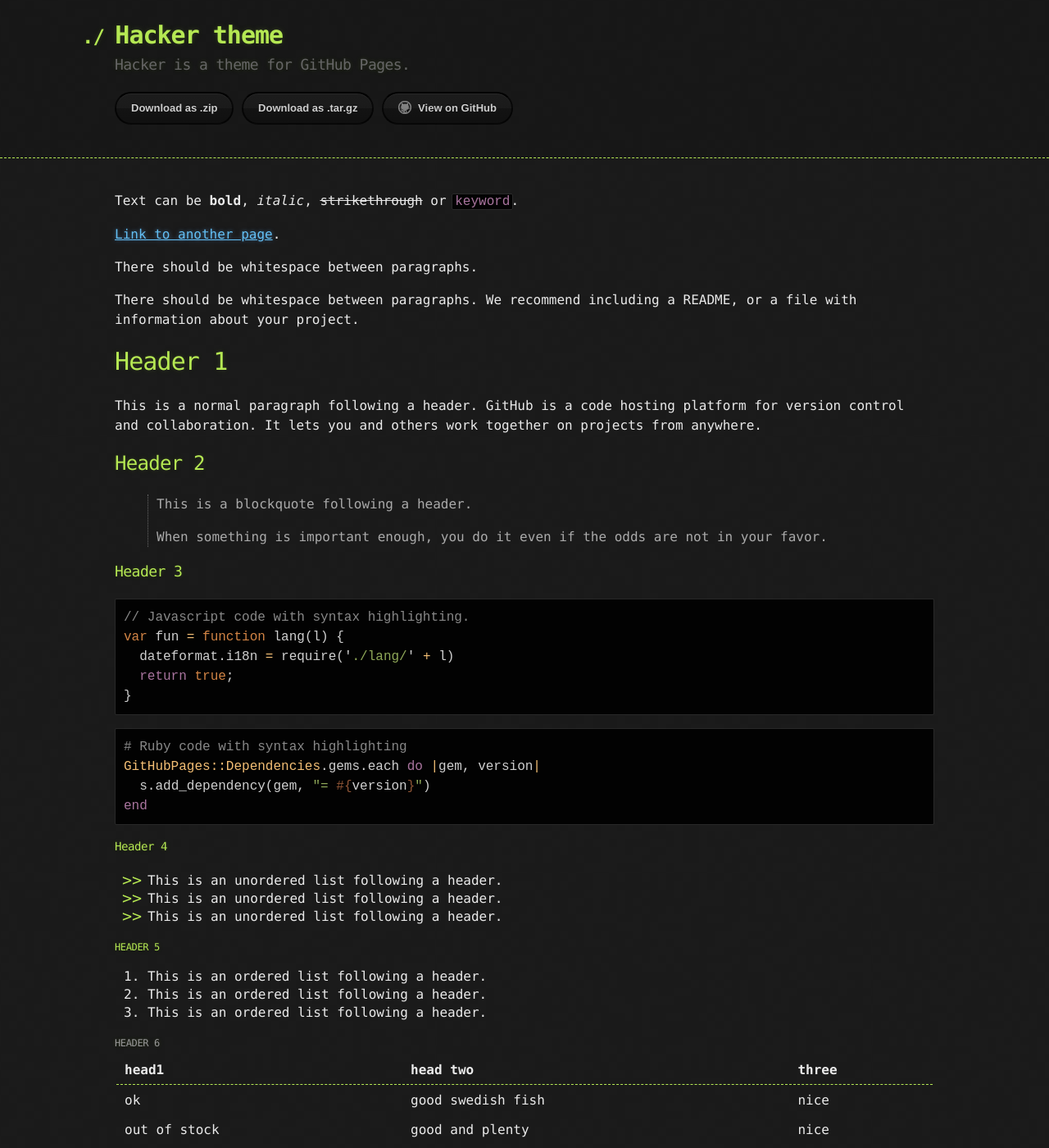
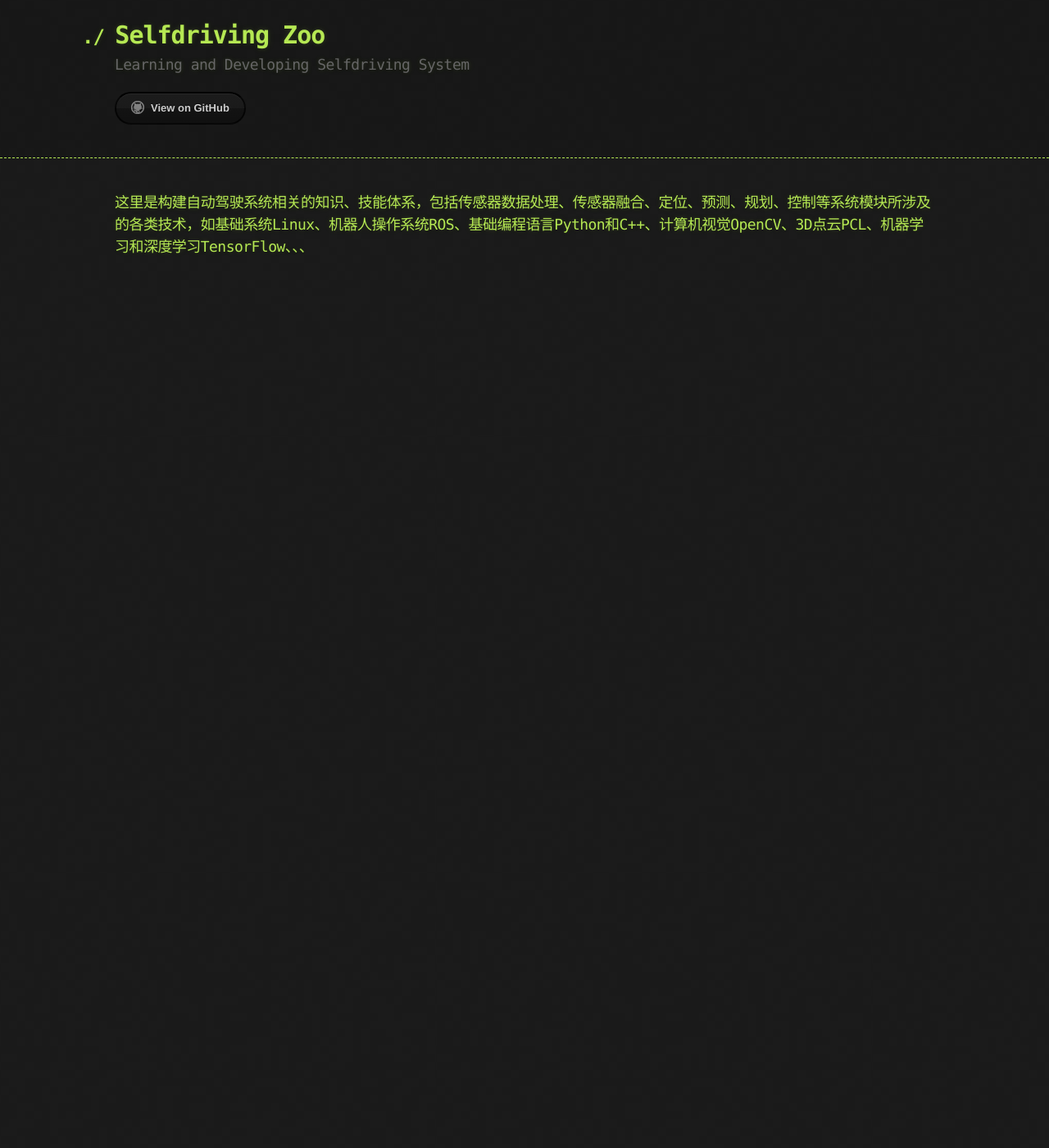
Before and after one commit to selfbeing/selfdriving, a Jekyll site: the page built from docs/index.md, in a window 1280 px wide and 1400 px high. Shown: the whole window at 82% size. Built offline with Jekyll 4.4.1, drawn with Linux system fonts in a browser that asks for light colours; some of the changed text lies outside the part shown.

Commit message:
change index page

````diff
--- a/docs/_config.yml
+++ b/docs/_config.yml
@@ -1,5 +1,5 @@
-title: Hacker theme
-description: Hacker is a theme for GitHub Pages.
-show_downloads: true
+title: Selfdriving Zoo
+description: Learning and Developing Selfdriving System
+show_downloads: false
 google_analytics:
 theme: jekyll-theme-hacker
--- a/docs/index.md
+++ b/docs/index.md
@@ -2,122 +2,4 @@
 layout: default
 ---
 
-Text can be **bold**, _italic_, ~~strikethrough~~ or `keyword`.
-
-[Link to another page](./another-page.html).
-
-There should be whitespace between paragraphs.
-
-There should be whitespace between paragraphs. We recommend including a README, or a file with information about your project.
-
-# Header 1
-
-This is a normal paragraph following a header. GitHub is a code hosting platform for version control and collaboration. It lets you and others work together on projects from anywhere.
-
-## Header 2
-
-> This is a blockquote following a header.
->
-> When something is important enough, you do it even if the odds are not in your favor.
-
-### Header 3
-
-```js
-// Javascript code with syntax highlighting.
-var fun = function lang(l) {
-  dateformat.i18n = require('./lang/' + l)
-  return true;
-}
-```
-
-```ruby
-# Ruby code with syntax highlighting
-GitHubPages::Dependencies.gems.each do |gem, version|
-  s.add_dependency(gem, "= #{version}")
-end
-```
-
-#### Header 4
-
-*   This is an unordered list following a header.
-*   This is an unordered list following a header.
-*   This is an unordered list following a header.
-
-##### Header 5
-
-1.  This is an ordered list following a header.
-2.  This is an ordered list following a header.
-3.  This is an ordered list following a header.
-
-###### Header 6
-
-| head1        | head two          | three |
-|:-------------|:------------------|:------|
-| ok           | good swedish fish | nice  |
-| out of stock | good and plenty   | nice  |
-| ok           | good `oreos`      | hmm   |
-| ok           | good `zoute` drop | yumm  |
-
-### There's a horizontal rule below this.
-
-* * *
-
-### Here is an unordered list:
-
-*   Item foo
-*   Item bar
-*   Item baz
-*   Item zip
-
-### And an ordered list:
-
-1.  Item one
-1.  Item two
-1.  Item three
-1.  Item four
-
-### And a nested list:
-
-- level 1 item
-  - level 2 item
-  - level 2 item
-    - level 3 item
-    - level 3 item
-- level 1 item
-  - level 2 item
-  - level 2 item
-  - level 2 item
-- level 1 item
-  - level 2 item
-  - level 2 item
-- level 1 item
-
-### Small image
-
-![Octocat](https://github.githubassets.com/images/icons/emoji/octocat.png)
-
-### Large image
-
-![Branching](https://guides.github.com/activities/hello-world/branching.png)
-
-
-### Definition lists can be used with HTML syntax.
-
-<dl>
-<dt>Name</dt>
-<dd>Godzilla</dd>
-<dt>Born</dt>
-<dd>1952</dd>
-<dt>Birthplace</dt>
-<dd>Japan</dd>
-<dt>Color</dt>
-<dd>Green</dd>
-</dl>
-
-```
-Long, single-line code blocks should not wrap. They should horizontally scroll if they are too long. This line should be long enough to demonstrate this.
-```
-
-```
-The final element.
-```
+### 这里是构建自动驾驶系统相关的知识、技能体系，包括传感器数据处理、传感器融合、定位、预测、规划、控制等系统模块所涉及的各类技术，如基础系统Linux、机器人操作系统ROS、基础编程语言Python和C++、计算机视觉OpenCV、3D点云PCL、机器学习和深度学习TensorFlow、、、
````
Also changed, not shown: docs/docs/CODE_OF_CONDUCT.md (deleted, +0 -46 lines), docs/docs/CONTRIBUTING.md (deleted, +0 -88 lines), docs/docs/SUPPORT.md (deleted, +0 -9 lines), docs/test.md (added, +9 -0 lines), docs/Gemfile.lock (added), docs/README.md (deleted), docs/thumbnail.png (deleted).
